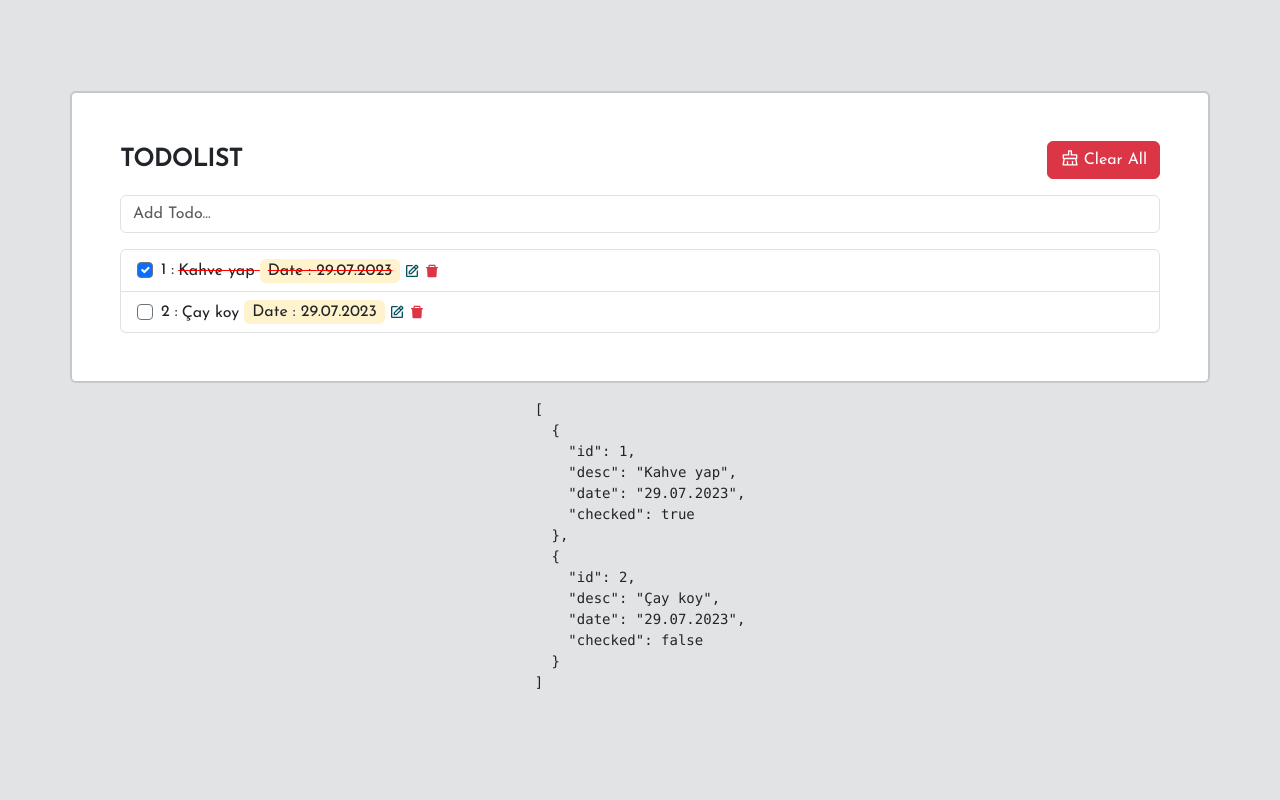
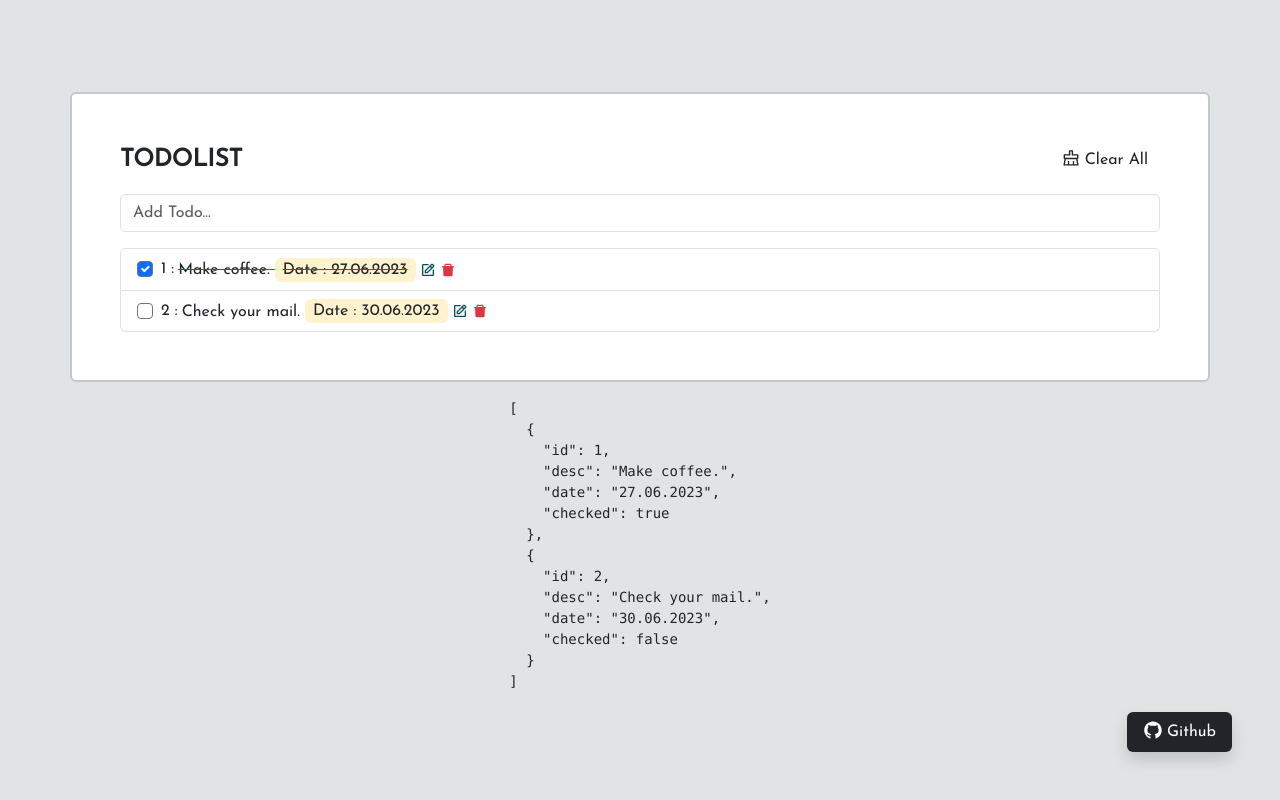
Before and after one commit to burakkrt/react-redux-toolkit, a React (Vite) app: page / in a window 1280 px wide. Built offline with nearby package versions, Linux system fonts and the light colour scheme.

Commit message:
project all completed

```diff
--- a/src/Modal.jsx
+++ b/src/Modal.jsx
@@ -1,4 +1,20 @@
+import {useSelector, useDispatch} from 'react-redux';
+import {useEffect, useState} from "react";
+import {modifiedTodo} from "./stores/todos.jsx";
+
 export default function Modal() {
+
+    const {modal} = useSelector(state => state.modal)
+    const [modifyTodo, setModifyTodo] = useState('');
+    const dispatch = useDispatch();
+
+
+    function setTodoSaveHandler() {
+        if (modifyTodo !== "") {
+            dispatch(modifiedTodo({id: modal.todoId, desc: modifyTodo}))
+        }
+        setModifyTodo('');
+    }
 
     return (
         <div className="modal fade" id="editTodo" tabIndex="-1" aria-labelledby="editTodoModal"
@@ -6,20 +22,27 @@ export default function Modal() {
             <div className="modal-dialog modal-dialog-centered">
                 <div className="modal-content">
                     <div className="modal-header">
-                        <h1 className="modal-title fs-5">Edit Todo : id</h1>
+                        <h1 className="modal-title fs-5">Todo Id : {modal.todoId}</h1>
                         <button type="button" className="btn-close" data-bs-dismiss="modal" aria-label="Close"></button>
+                    </div>
+                    <div className="px-3 mt-3">
+                        <span className="text-danger">{modal.oldTodo}</span>
                     </div>
                     <div className="modal-body">
                         <div className="form-floating">
-                            <textarea className="form-control" placeholder="Leave a comment here" id="floatingTextarea2"
-                                      style={{height: "100px"}}/>
-                            <label htmlFor="floatingTextarea2">New Todo Content...</label>
+                            <textarea className="form-control"
+                                      id="modifiedTodoArea"
+                                      onChange={e => setModifyTodo(e.target.value)} value={modifyTodo}
+                                      style={{height: "70px"}}/>
+                            <label htmlFor="modifiedTodoArea">New Todo Content...</label>
                         </div>
                     </div>
                     <div className="modal-footer">
-                        <button type="button" className="btn btn-danger" data-bs-dismiss="modal">Cancel
+                        <button type="button" className="btn btn-danger" data-bs-dismiss="modal"
+                                onClick={() => setModifyTodo('')}>Cancel
                         </button>
-                        <button type="button" className="btn btn-success">Save
+                        <button type="button" className="btn btn-success" onClick={setTodoSaveHandler}
+                                data-bs-dismiss="modal">Save
                             changes
                         </button>
                     </div>
--- a/src/components/Todo.jsx
+++ b/src/components/Todo.jsx
@@ -2,6 +2,7 @@ import {BiEdit} from "react-icons/bi";
 import {useDispatch} from 'react-redux';
 import {deleteTodo, doneTodo} from "../stores/todos.jsx";
 import {AiFillDelete} from "react-icons/ai";
+import {modify} from "../stores/modal.jsx";
 
 export default function Todo({todo}) {
 
@@ -21,6 +22,11 @@ export default function Todo({todo}) {
         dispatch(deleteTodo(id))
     }
 
+
+    function editTodoHandler() {
+        dispatch(modify({todoId: id, oldTodo: desc}))
+    }
+
     return (
         <div className="list-group-item list-group-item-action">
             <input className="form-check-input me-2  border-secondary pointer" type="checkbox"
@@ -28,7 +34,8 @@ export default function Todo({todo}) {
             <span className="me-1">{id} :</span>
             <span className={`align-middle ${checked && 'checked'}`} id={`todo${id}`}>{desc} <span
                 className="bg-warning-subtle py-1 px-2 rounded">Date : {date}</span></span>
-            <BiEdit className="text-info-emphasis ms-1 pointer" data-bs-toggle="modal" data-bs-target="#editTodo"/>
+            <BiEdit className="text-info-emphasis ms-1 pointer" data-bs-toggle="modal" onClick={editTodoHandler}
+                    data-bs-target="#editTodo"/>
             <AiFillDelete className="text-danger ms-1 pointer" onClick={deleteTodoHandler}/>
         </div>
     );
--- a/src/components/Todos.jsx
+++ b/src/components/Todos.jsx
@@ -32,7 +32,8 @@ export default function Todos() {
             <div className="d-flex flex-row justify-content-between align-items-center mb-3">
                 <span className="fs-4 text-uppercase fw-bold">TodoList</span>
                 <div>
-                    <button className="btn btn-danger fs-6" onClick={() => dispatch(clearTodos())}>
+                    <button className="btn btn-ms btn-outline-dark border-0 fs-6"
+                            onClick={() => dispatch(clearTodos())}>
                         <AiOutlineClear
                             className="align-top fs-5 me-1 "/>
                         Clear All
--- a/src/main.jsx
+++ b/src/main.jsx
@@ -10,6 +10,7 @@ import Modal from "./Modal.jsx";
 import {Provider} from "react-redux"
 import {store} from "./stores/index.jsx"
 import TodosVisible from "./TodosVisible.jsx";
+import {AiFillGithub} from "react-icons/ai";
 
 
 ReactDOM.createRoot(document.getElementById('root')).render(
@@ -22,6 +23,11 @@ ReactDOM.createRoot(document.getElementById('root')).render(
                     style={{minHeight: "100vh"}}>
                     <Todos/>
                     <TodosVisible/>
+                    <div className="position-absolute bottom-0 end-0 m-5">
+                        <a href="https://github.com/burakkrt" target="_blank" rel="noreferrer"
+                           className="text-white bg-dark px-3 py-2 rounded text-decoration-none d-flex gap-1 shadow"><AiFillGithub
+                            className="fs-5"/>Github</a>
+                    </div>
                 </div>
                 <Modal/>
             </Provider>
--- a/src/stores/index.jsx
+++ b/src/stores/index.jsx
@@ -1,8 +1,10 @@
 import {configureStore} from '@reduxjs/toolkit';
 import todos from "./todos.jsx";
+import modal from "./modal.jsx";
 
 export const store = configureStore({
     reducer: {
-        todos
+        todos,
+        modal
     }
 })
--- /dev/null
+++ b/src/stores/modal.jsx
@@ -0,0 +1,25 @@
+import {createSlice} from '@reduxjs/toolkit';
+
+
+const initialState = {
+    modal: {
+        todoId: '0',
+        oldTodo: '',
+    }
+}
+
+const modalReducer = createSlice({
+    name: 'modal',
+    initialState,
+    reducers: {
+        modify: (state, action) => {
+            state.modal = {
+                todoId: action.payload.todoId,
+                oldTodo: action.payload.oldTodo,
+            }
+        },
+    }
+})
+
+export const {modify} = modalReducer.actions;
+export default modalReducer.reducer;
--- a/src/stores/todos.jsx
+++ b/src/stores/todos.jsx
@@ -4,14 +4,14 @@ const initialState = {
     todos: [
         {
             id: 1,
-            desc: "Kahve yap",
-            date: '29.07.2023',
+            desc: "Make coffee.",
+            date: '27.06.2023',
             checked: true
         },
         {
             id: 2,
-            desc: "Çay koy",
-            date: '29.07.2023',
+            desc: "Check your mail.",
+            date: '30.06.2023',
             checked: false
         }
     ]
@@ -40,10 +40,17 @@ const todos = createSlice({
         },
         clearTodos: (state) => {
             state.todos = [];
+        },
+        modifiedTodo: (state, action) => {
+            state.todos.map(todo => {
+                if (todo.id === action.payload.id) {
+                    todo.desc = action.payload.desc
+                }
+            })
         }
     }
 })
 
-export const {addTodo, deleteTodo, doneTodo, clearTodos} = todos.actions;
+export const {addTodo, deleteTodo, doneTodo, clearTodos, modifiedTodo} = todos.actions;
 
 export default todos.reducer;
```
